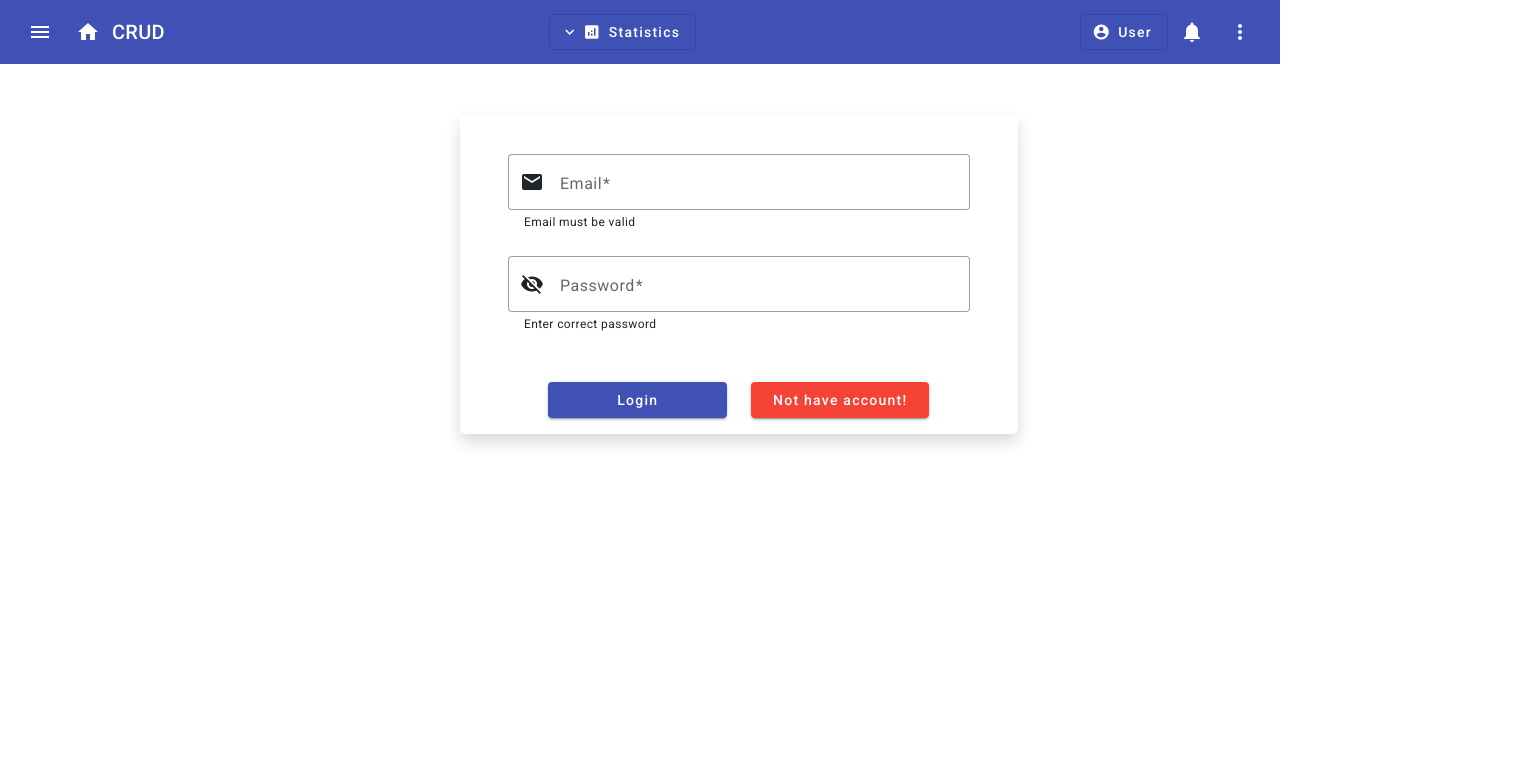
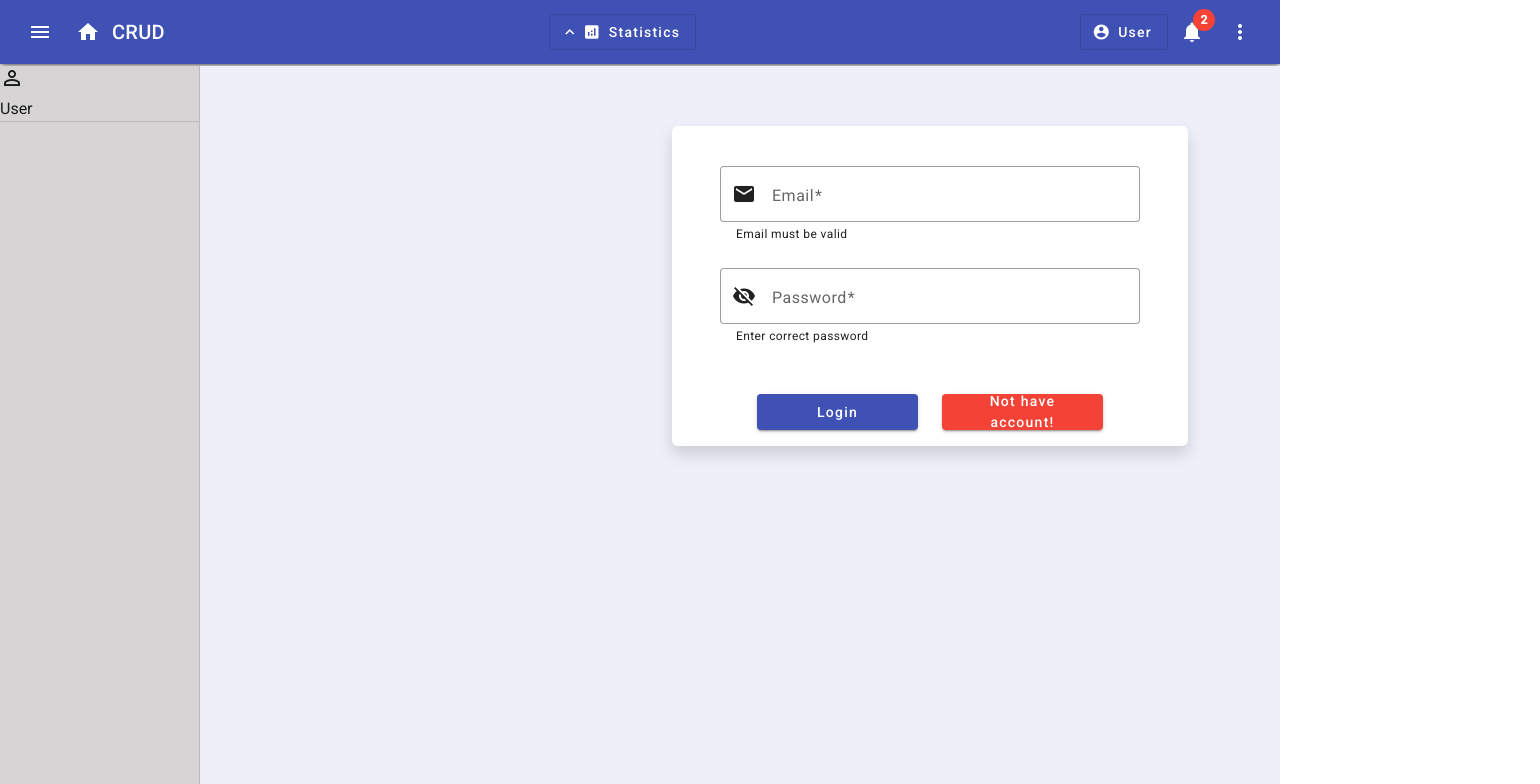
Before and after one commit to smitchhatrola2505/CRUD, an Angular app: page /login in a window 1280 px wide. Shown: the top 784 px of the page, 1540 px wide, since content can reach past the window. Built offline with nearby package versions, Linux system fonts and the light colour scheme.

Commit message:
16/03/2023

```diff
--- a/src/app/component/data/data.component.html
+++ b/src/app/component/data/data.component.html
@@ -1,4 +1,4 @@
-<form [formGroup]="formGroup">
+<form [formGroup]="formGroup" class="marginData">
     <div class="m-5 user-select-none">
         <mat-form-field appearance="fill" class="w-100">
             <mat-label>Search</mat-label>
--- a/src/app/component/data/data.component.ts
+++ b/src/app/component/data/data.component.ts
@@ -62,7 +62,7 @@ export class DataComponent implements OnInit {
             return data2.firstName.indexOf(filter) != -1 || data.mobileNumber.indexOf(filter) != -1 || data2.lastName.indexOf(filter) != -1 || data2.email.indexOf(filter) != -1;
           };
         }, (error) => {
-          this.dataLoadingStatus = "Server side error! Please contact technician.";
+          this.dataLoadingStatus = "Server side error! Kindly contact technician.";
           this.isError = true;
         });
     }, 1500);
--- a/src/app/component/login/login.component.html
+++ b/src/app/component/login/login.component.html
@@ -61,7 +61,7 @@
                 <button mat-raised-button class="w-100" color="primary" [disabled]="!hidden">Login</button>
             </div>
             <div class="col-5">
-                <button mat-raised-button class="w-100" color="warn" routerLink="/singup">Not have account!</button>
+                <button mat-raised-button class="w-100" color="warn" [disabled]="!hidden" routerLink="/singup">Not have account!</button>
 
             </div>
         </div>
--- a/src/app/component/login/login.component.ts
+++ b/src/app/component/login/login.component.ts
@@ -1,4 +1,4 @@
-import { Component } from '@angular/core';
+import { Component,Output, EventEmitter } from '@angular/core';
 import { FormControl, FormGroup, Validators } from '@angular/forms';
 import { LoginViewModel } from '../../viewmodel/login-view-model';
 import { LoginService } from '../../services/login.service';
@@ -46,7 +46,6 @@ export class LoginComponent {
 
       this.loginService.login(loginViewModel).subscribe(
         (response) => {
-
           this.hidden=true;
           this.router.navigate(["data"]);
         },
@@ -63,7 +62,7 @@ export class LoginComponent {
         });
     }
 
-  },1500);
+  },0);
   }
 
 afterResponseApi(enterAnimationDuration: string, exitAnimationDuration: string) {
--- a/src/app/component/navbar/navbar.component.css
+++ b/src/app/component/navbar/navbar.component.css
@@ -1,3 +1,40 @@
 .spacer{
     flex: 1 1 auto;
 }
+mat-toolbar{
+    box-shadow: 0px 0px 7px 0px #000000;
+    /* margin-bottom: 100px; */
+}
+
+.mar64px{
+    margin-top: 64px;
+}
+
+
+.drawer a
+{
+  transition: border 0.3s;
+}
+
+.main
+{
+  /* background-color:#f5f5f5; */
+  background-color: #edf0f8;
+  padding: 12px;
+  min-height: 90vh !important;
+  min-width: 360px;
+  /* max-height: 90vh !important;
+  overflow: scroll-y; */
+}
+
+.drawer-container
+{
+  margin-top: 2px;
+  overflow: hidden;
+}
+
+.drawer
+{
+  width: 200px;
+  background-color: #d6d4d4;
+}
--- a/src/app/component/navbar/navbar.component.html
+++ b/src/app/component/navbar/navbar.component.html
@@ -1,21 +1,21 @@
-<mat-toolbar color="primary" fxLayout="row" fxLayoutAlign="space-between center">
-
+<mat-toolbar color="primary" fxLayout="row" class="fixed-navbar" fxLayoutAlign="space-between center">
 
     <!-- left box of toolbar start -->
     <div fxLayout="row" fxLayoutAlign="space-between center">
-        <button mat-icon-button>
+        <button mat-icon-button matTooltip="Sidebar" (click)="drawer.toggle()">
             <mat-icon>menu</mat-icon>
         </button>
-        <a mat-icon-button>
+        <button mat-icon-button matTooltip="Dashboard" [routerLink]="['/data']">
             <mat-icon>home</mat-icon>
-        </a>
+        </button>
         <span>CRUD</span>
     </div>
 
     <!-- center box -->
 
     <div>
-        <button type="button" mat-stroked-button (click)="toggleArrow()" fxHide.lt-md="true">
+        <button type="button" mat-stroked-button (click)="toggleArrow()" fxHide.lt-md="true"
+        matTooltip="Click to Expand/Collaps Statistics" >
 
             <span>Statistics</span>
             <mat-icon [innerHtml]="arrowDown ? 'keyboard_arrow_down' : 'keyboard_arrow_up'"></mat-icon>
@@ -25,27 +25,97 @@
     </div>
 
     <!-- last box -->
+
     <div fxLayoutAlign="space-between center">
-        <button type="button" mat-stroked-button fxHide.lt-md="true">
+        <button type="button" mat-stroked-button fxHide.lt-md="true" matTooltip="User" [matMenuTriggerFor]="user">
             <mat-icon>account_circle</mat-icon>User
         </button>
-        <button type="button" mat-icon-button>
-           <mat-icon>notifications</mat-icon>
+        <button type="button" mat-icon-button matTooltip="Notifications" [matMenuTriggerFor]="notification">
+            <mat-icon matBadge="2" matBadgeColor="warn">notifications</mat-icon>
         </button>
-        <button type="button" mat-icon-button>
+        <button type="button" mat-icon-button [matMenuTriggerFor]="topmenu" matTooltip="Menu">
             <mat-icon>more_vert</mat-icon>
         </button>
 
-        <!-- <a mat-button mat-raised-button color="warn" routerLink="/login">Login</a> &nbsp;
-        <a mat-button mat-raised-button color="accent" routerLink="/singup">SingUp</a> -->
     </div>
-    <!-- <a mat-button>Home</a>
-    <a mat-button>Services</a>
-    <a mat-button>Projects</a>
-    <a mat-button routerLink="/data">Data</a>
-    <div class="spacer"></div> -->
 
-    <!-- <p>{{"smit"}}</p> -->
-    <!-- <a mat-button mat-raised-button color="warn" routerLink="/login">Login</a> &nbsp;
-    <a mat-button mat-raised-button color="accent" routerLink="/singup">SingUp</a> -->
+    <mat-menu #topmenu="matMenu">
+        <a [routerLink]="['/data']" mat-menu-item>
+            Dashboard
+        </a>
+        <button mat-menu-item [matMenuTriggerFor]="booking">Booking</button>
+        <button mat-menu-item [matMenuTriggerFor]="user">User</button>
+        <button mat-menu-item>Statistics</button>
+
+    </mat-menu>
+
+    <mat-menu #booking="matMenu">
+        <a [routerLink]="['/data']" mat-menu-item>
+            New Booking
+        </a>
+        <a [routerLink]="['/data']" mat-menu-item>
+            Booking List
+        </a>
+    </mat-menu>
+
+    <mat-menu #user="matMenu">
+
+        <button [routerLink]="['/login']" mat-menu-item >
+            Login
+        </button>
+        <button [routerLink]="['/login']" mat-menu-item>
+            Logout
+        </button>
+        <a [routerLink]="['/singup']" mat-menu-item>
+            SingUp
+        </a>
+    </mat-menu>
+
+    <mat-menu #notification="matMenu">
+        <button mat-menu-item>
+            <mat-icon>email</mat-icon>Email from John
+        </button>
+        <mat-divider></mat-divider>
+        <button mat-menu-item>
+            <mat-icon> receipt_long</mat-icon>Send Bills to Customers
+        </button>
+    </mat-menu>
+
 </mat-toolbar>
+
+<mat-expansion-panel [expanded]="arrowDown">
+    <div class="mt" fxLayout="row" fxLayoutAlign="space-evenly center">
+        <div class="fw-bolder">Booking Summary</div>
+
+        <div>
+            <div>This Week:</div>
+            <div class="fw-bolder">108</div>
+        </div>
+
+        <div>
+            <div>This Month:</div>
+            <div class="fw-bolder">595</div>
+        </div>
+
+        <div>
+            <div>This Year:</div>
+            <div class="fw-bolder">12052</div>
+        </div>
+
+    </div>
+</mat-expansion-panel>
+
+<mat-drawer-container class="drawer-container">
+  <mat-drawer #drawer class="drawer" mode="side" opened="true">
+    <div class="user-logo">
+      <mat-icon class="user-icon">person_outline</mat-icon>
+      <div class="v-align-middle">User</div>
+    </div>
+    <mat-divider></mat-divider>
+  </mat-drawer>
+
+  <div class="main">
+    <router-outlet></router-outlet>
+  </div>
+
+</mat-drawer-container>
--- a/src/app/component/navbar/navbar.component.ts
+++ b/src/app/component/navbar/navbar.component.ts
@@ -1,16 +1,26 @@
-import { Component } from '@angular/core';
+import { Component,OnInit  } from '@angular/core';
+import { LoginService } from 'src/app/services/login.service';
+
+
 
 @Component({
   selector: 'app-navbar',
   templateUrl: './navbar.component.html',
   styleUrls: ['./navbar.component.css']
 })
-export class NavbarComponent {
 
 
-  arrowDown = true;
+export class NavbarComponent implements OnInit{
 
-toggleArrow() {
-  this.arrowDown = !this.arrowDown;
+  arrowDown = false;
+  constructor(private loginService: LoginService) {
+
+  }
+  ngOnInit(){
+  }
+  toggleArrow() {
+    this.arrowDown = !this.arrowDown;
+  }
+
+
 }
-}
--- a/src/app/component/singup/singup.component.html
+++ b/src/app/component/singup/singup.component.html
@@ -1,4 +1,4 @@
-<div class="container margin">
+<div class="container margin" [style.margin-bottom.px]="marginBottom">
     <form [formGroup]="formGroup" (ngSubmit)="onSubmitClick()"
         class="mx-5 item-center padding my-5 w-50 shadow px-5 py-3 mb-5 bg-body rounded">
         <br>
@@ -84,7 +84,6 @@
 
             </mat-form-field>
         </div>
-
         <br>
 
 
@@ -193,7 +192,6 @@
 
         </div>
 
-
         <br>
 
         <!-- Password & Confirm Password -->
@@ -236,6 +234,7 @@
         </div>
 
         <!-- progress bar -->
+
         <br>
         <div [ngClass]="{'hidden':hidden}" class="border border-1 rounded my-3 mx-5 shadow-lg bg-body w-75">
             <mat-progress-spinner mode="indeterminate" diameter="40" class="m-auto mb-3 mt-3">
@@ -244,6 +243,7 @@
                 {{"Please wait..."}}
             </div>
         </div>
+
         <!-- submit & save etc... -->
 
         <div class="row">
@@ -253,12 +253,13 @@
             </div>
             <div class="col-4 ">
                 <button mat-raised-button class="w-100" color="warn" (click)="openDialoge('300ms', '200ms')"
-                    [type]="done?'reset':'button'">Reset</button>
+                    [type]="done?'reset':'button'" [disabled]="!hidden">Reset</button>
             </div>
             <div class="col-4 ">
                 <button mat-raised-button class="w-100" routerLink="/login" color="accent"
-                    >Go back</button>
+                [disabled]="!hidden"  >Go back</button>
             </div>
         </div>
+
     </form>
 </div>
--- a/src/app/component/singup/singup.component.ts
+++ b/src/app/component/singup/singup.component.ts
@@ -26,6 +26,8 @@ export class SingupComponent {
   done: boolean = false;
   canLeave: boolean = true;
   hidden: boolean = true;
+  marginBottom: number = 100;
+
   myFilter = (d: Date | null): boolean => {
     const day = (d || new Date()).getDay();
     // Prevent Saturday and Sunday from being selected.
@@ -69,6 +71,7 @@ export class SingupComponent {
     this.formGroup["submitted"] = true;
     if (this.formGroup.valid) {
       this.hidden = false;
+      this.marginBottom += 100;
       var signUpViewModel = this.formGroup.value as SingUp;
       this.singupServices.insertProject(signUpViewModel).subscribe(
         (response) => {
--- a/src/app/dialog/login-dialog-alert/login-dialog-alert.component.html
+++ b/src/app/dialog/login-dialog-alert/login-dialog-alert.component.html
@@ -1,8 +1,8 @@
 
 
 
-<h1 mat-dialog-title>Email or Password is incorrect!</h1>
-<div mat-dialog-content>Enter valid login credential.</div>
+<h1 mat-dialog-title>Enter valid login credential.</h1>
+<div mat-dialog-content>Email or Password is incorrect!</div>
 <div mat-dialog-actions align="end">
   <button mat-raised-button color="warn" mat-dialog-close>Sure</button>
 </div>
--- a/src/styles.css
+++ b/src/styles.css
@@ -1,21 +1,32 @@
 /* You can add global styles to this file, and also import other style files */
 
-html, body { height: 100%; }
-body { margin: 0; font-family: Roboto, "Helvetica Neue", sans-serif;overflow-x: hidden; }
-.hidden
-{
+html,
+body {
+  /* padding-top: 64px; */
+  font-family: Roboto, "Helvetica Neue", sans-serif;
+  overflow-x: hidden;
+}
+
+.hidden {
   display: none;
 }
-.cursor-pointer{
+
+.cursor-pointer {
   cursor: pointer;
 }
+
 .margin {
-  margin: 50px 400px;
+  margin: 0 400px;
+  margin-top: 0px ;
+  margin-bottom: 100px;
+
 }
-.marginMeassage{
+
+.marginMeassage {
   margin-left: 40%;
   margin-bottom: 20px;
 }
+
 mat-progress-spinner {
   margin: 0 auto;
   display: block;
```
Also changed, not shown: src/app/app.module.ts (+12 -1 lines).
